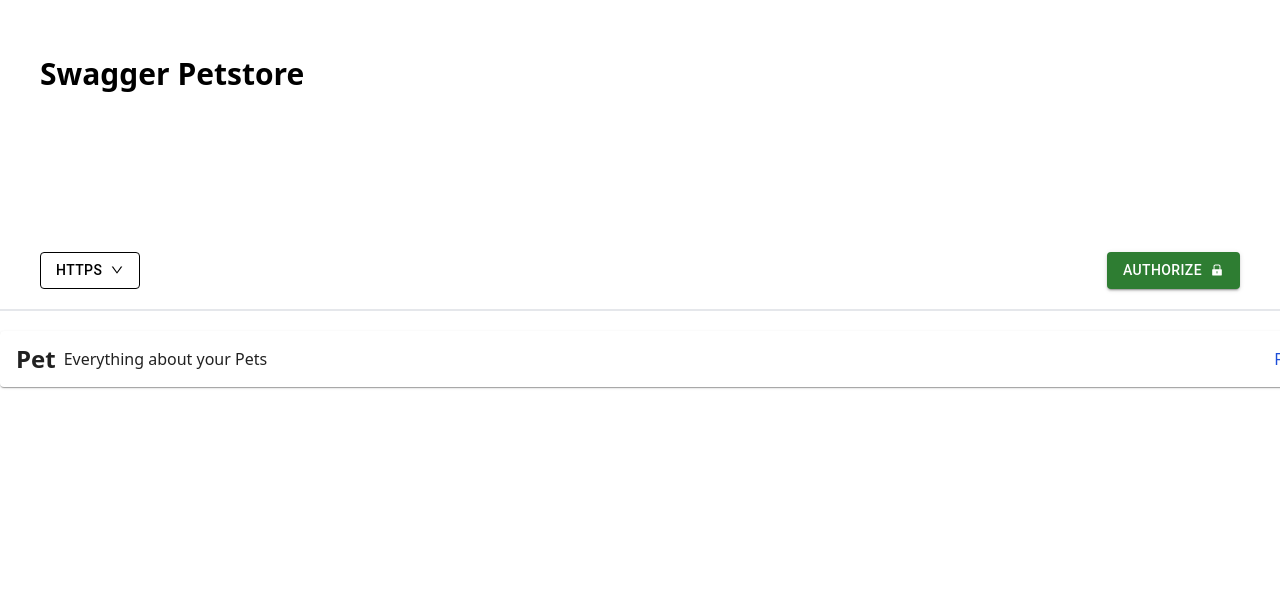
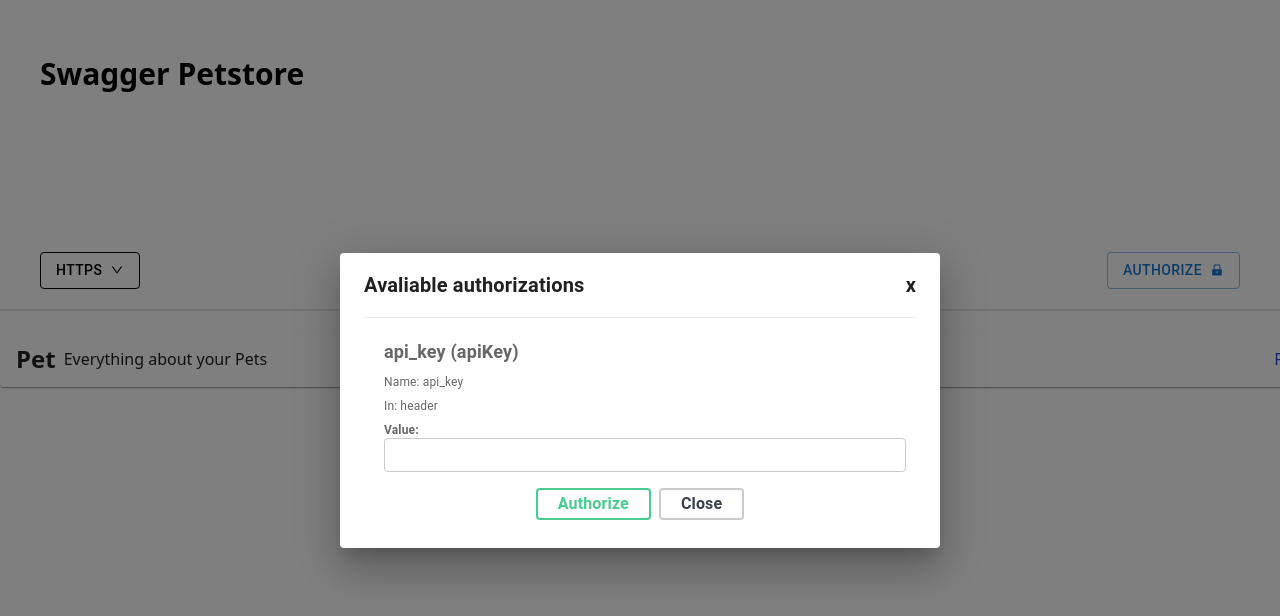
Before and after one commit to ThienSimp03/pr-1-swagger, a React (Create React App) app: page / in a window 1280 px wide. Both pictures are taken after a click on the button "AUTHORIZE". Shown: the top 616 px of the page. Built offline with nearby package versions, Linux system fonts and the light colour scheme.

Commit message:
create form Authorize

```diff
--- a/src/components/Header/Header.tsx
+++ b/src/components/Header/Header.tsx
@@ -1,8 +1,28 @@
+import { useState } from "react";
+import { AiFillLock, AiOutlineDown } from "react-icons/ai";
 import Stack from "@mui/material/Stack";
 import Button from "@mui/material/Button";
-import { AiFillLock, AiOutlineDown } from "react-icons/ai";
+import Dialog from "@mui/material/Dialog";
+import { Box } from "@mui/material";
+import DialogActions from "@mui/material/DialogActions";
+import DialogContent from "@mui/material/DialogContent";
+import DialogContentText from "@mui/material/DialogContentText";
+import DialogTitle from "@mui/material/DialogTitle";
+import useMediaQuery from "@mui/material/useMediaQuery";
+import { useTheme } from "@mui/material/styles";
 
 export default function Header() {
+    const [open, setOpen] = useState(false);
+    const theme = useTheme();
+    const fullScreen = useMediaQuery(theme.breakpoints.down("md"));
+
+    const handleClickOpen = () => {
+        setOpen(true);
+    };
+
+    const handleClose = () => {
+        setOpen(false);
+    };
     return (
         <div className="mx-10 mt-14">
             <p className="text-3xl font-extrabold">Swagger Petstore</p>
@@ -20,10 +40,76 @@
                         </Button>
                     </div>
                     <div>
-                        <Button variant="contained" color="success">
+                        <Button variant="outlined" onClick={handleClickOpen}>
                             Authorize
                             <span className="ml-2">{<AiFillLock />}</span>
                         </Button>
+                        <Dialog
+                            // fullScreen={fullScreen}
+                            open={open}
+                            onClose={handleClose}
+                            // aria-labelledby="responsive-dialog-title"
+                        >
+                            <Box
+                                component={"form"}
+                                sx={{
+                                    minWidth: " 648px,auto",
+                                }}
+                            >
+                                <DialogTitle
+                                    id="responsive-dialog-title"
+                                    className="flex items-center justify-between"
+                                >
+                                    <p className="font-bold">
+                                        Avaliable authorizations
+                                    </p>
+                                    <span
+                                        onClick={handleClose}
+                                        className="font-bold"
+                                    >
+                                        x
+                                    </span>
+                                </DialogTitle>
+                                <DialogContent>
+                                    <DialogContentText className="grid grid-cols-1 gap-2 px-5 pt-5 border-t border-solid">
+                                        <div className="text-lg font-bold">
+                                            api_key (apiKey)
+                                        </div>
+                                        <div className="text-xs">
+                                            Name: api_key
+                                        </div>
+                                        <div className="text-xs">
+                                            In: header
+                                        </div>
+                                        <div>
+                                            <div className="text-xs font-bold">
+                                                Value:{" "}
+                                            </div>
+                                            <input
+                                                type="text"
+                                                className="min-w-[522px] border border-solid border-[#ccc] py-1 px-2 rounded"
+                                            />
+                                        </div>
+                                        <div className="flex items-center justify-center">
+                                            <DialogActions className="">
+                                                <button
+                                                    onClick={handleClose}
+                                                    className="font-bold text-[#49CC90] border-2 border-solid border-[#49CC90] py-0.5 px-5 rounded"
+                                                >
+                                                    Authorize
+                                                </button>
+                                                <button
+                                                    onClick={handleClose}
+                                                    className="px-5 py-0.5 font-bold border-2 border-solid rounded border-[#ccc] text-gray-700"
+                                                >
+                                                    Close
+                                                </button>
+                                            </DialogActions>
+                                        </div>
+                                    </DialogContentText>
+                                </DialogContent>
+                            </Box>
+                        </Dialog>
                     </div>
                 </Stack>
             </div>
```
